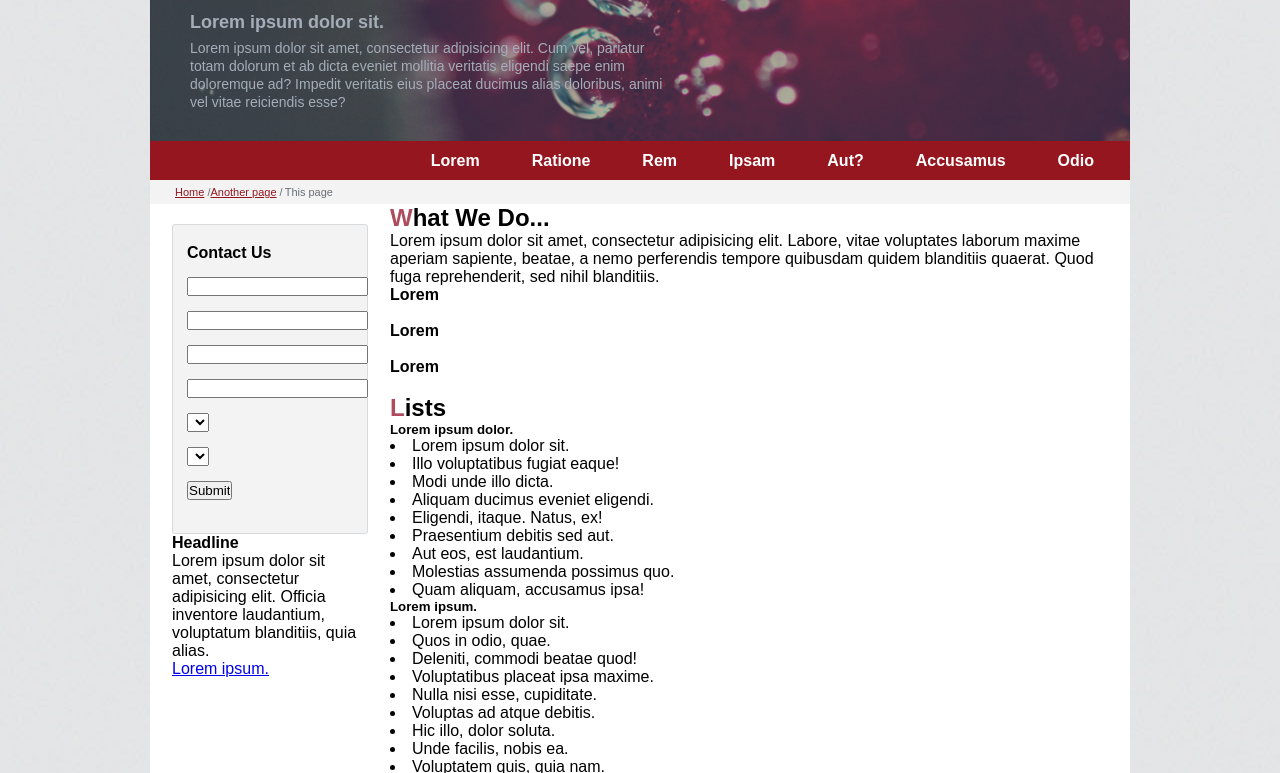
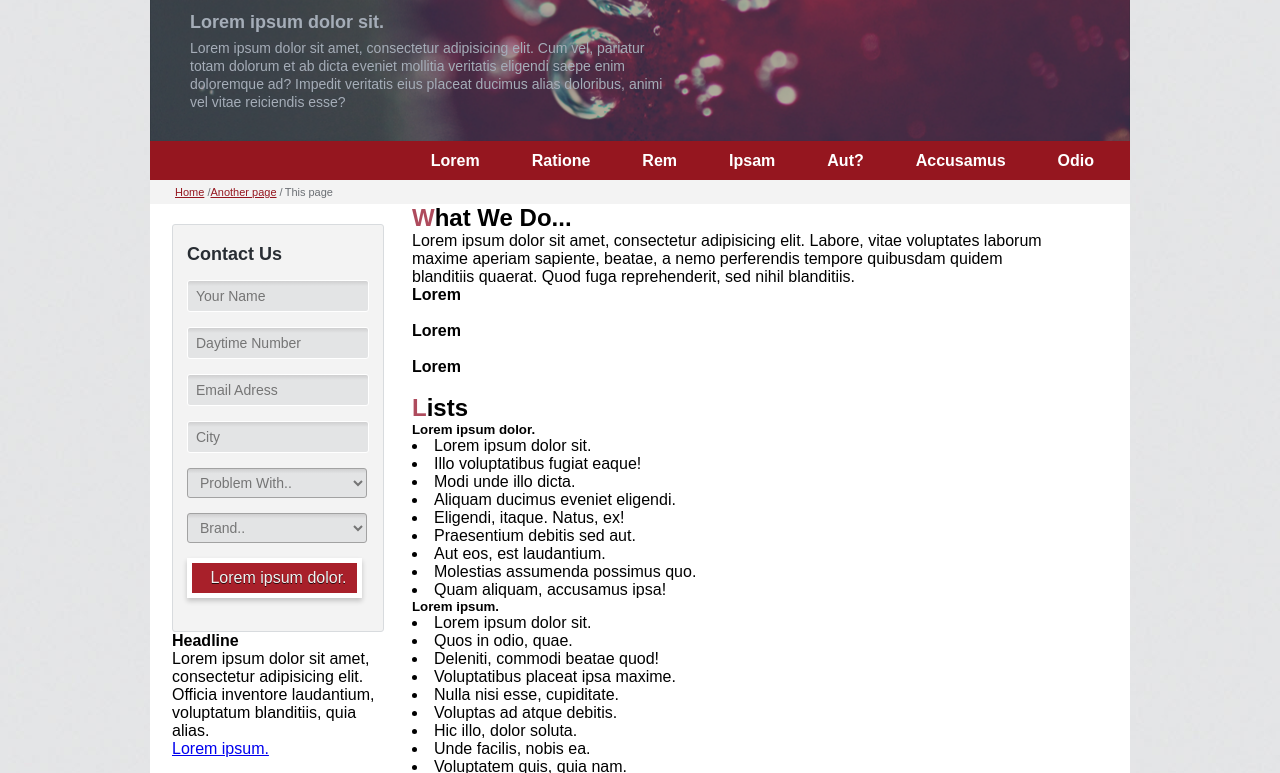
Before and after one commit to TrueEntrant/Cherry, a plain HTML site: page project_cherry/index.html in a window 1280 px wide. Shown: the part 165-938 px from the top of the page. Drawn offline with Linux system fonts and the light colour scheme.

Commit message:
Aside menu added

```diff
--- a/project_cherry/css/style.css
+++ b/project_cherry/css/style.css
@@ -49,7 +49,7 @@ body {
   font-size: 14px;
   color: rgb(91, 99, 110);
   line-height: 1;
-  text-align: center;
+  text-indent: 9px;
 }
 .button {
   content: '';
@@ -170,15 +170,16 @@ body {
 aside {
   position: absolute;
   left: 22px;
-  max-width: 240px;
-  width: 20%;
+  max-width: 210px;
+  width: 23%;
   height: 100%;
   flex-wrap: wrap;
 }
 article {
   max-width: 730px;
+  width: 65%;
   position: relative;
-  left: 240px;
+  left: 262px;
   top: 0;
 }
 footer {
@@ -192,10 +193,16 @@ footer {
   justify-content: space-between;
 }
 .form {
+  max-width: 210px;
+  width: 100%;
   margin: 20px 0 0 0;
   background-color: #f3f3f3;
   border: 1px solid #d8dbde;
   border-radius: 3px;
+}
+.form h4 {
+  font-size: 18px;
+  color: rgb(40, 45, 51);
 }
 .form form {
   padding: 19px 0 33px 14px;
@@ -203,3 +210,31 @@ footer {
 .form p {
   padding: 15px 0 0 0;
 }
+.form input, .form select {
+  max-width: 180px;
+  width: 100%;
+  height: 30px;
+  border: 1px solid #FFF;
+  border-radius: 3px;
+  font-size: 14px;
+  color: rgb(117, 117, 117);
+  line-height: 1.286;
+  text-indent:  8px;
+  background: linear-gradient(to top, #e3e4e5, #e3e4e5, #e3e4e5, #e3e4e5, #e3e4e5, #e3e4e5, #cfcfd0)
+}
+.form select {
+  border: 1px solid #a2a2a2;
+}
+.form .but {
+  font-size: 16px;
+  color: rgb(241, 241, 241);
+  text-shadow: 0px 1px 0px rgba(0, 0, 0, 0.75);
+  color: ;
+  max-width: 165px;
+  max-height: 35px;
+  background: #a8202a;
+  border : 5px solid #FFF;
+  box-sizing: content-box;
+  box-shadow: 0px 3px 5px rgba(0,0,0,0.2);
+  border-radius: 0;
+}
--- a/project_cherry/index.html
+++ b/project_cherry/index.html
@@ -67,15 +67,21 @@
 
 		<div class="form">
 
-				<form action="">
+				<form action="#">
 					<h4>Contact Us</h4>
-					<p><input type="text"></p>
-					<p><input type="text"></p>
-					<p><input type="text"></p>
-					<p><input type="text"></p>
-					<p><select name="" id=""></select></p>
-					<p><select name="" id=""></select></p>
-					<p><input type="submit"></p>
+					<p><input type="text" value="Your Name"/></p>
+					<p><input type="text" value="Daytime Number"/></p>
+					<p><input type="text" value="Email Adress"/></p>
+					<p><input type="text" value="City"/></p>
+					<p><select name="Problem" id="first">
+						<option selected="selected" value="Problem With..">Problem With..</option>
+						<option value="Other Choice">Other Choise</option>
+					</select></p>
+					<p><select name="Brand" id="second">
+						<option value="Brand">Brand..</option>
+						<option value="Adidas">Eum, veniam.</option>
+					</select></p>
+					<p><input class="but" type="submit" value="Lorem ipsum dolor."	></p>
 				</form>
 			</div>
 
```
